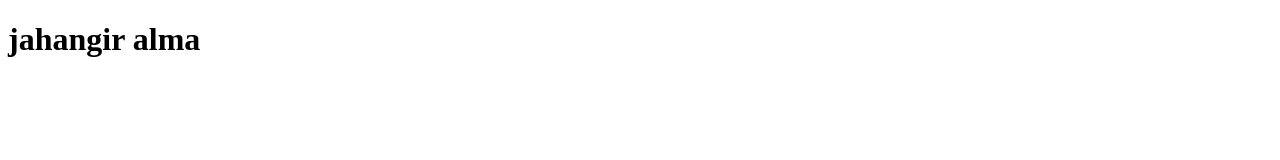
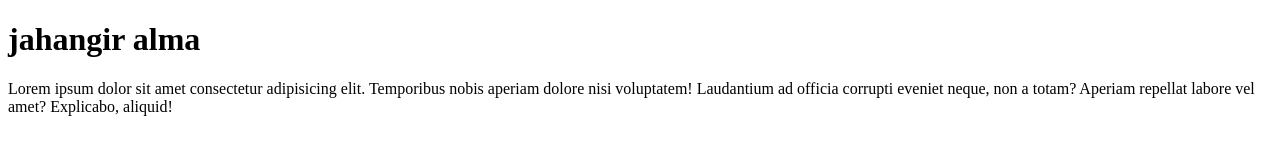
Before and after one commit to Developerjahangir/second-website, a plain HTML site: page index.html in a window 1280 px wide. Drawn offline with Linux system fonts and the light colour scheme.

Commit message:
Update index.html

```diff
--- a/index.html
+++ b/index.html
@@ -8,5 +8,6 @@
 </head>
 <body>
     <h1>jahangir alma</h1>
+    <p>Lorem ipsum dolor sit amet consectetur adipisicing elit. Temporibus nobis aperiam dolore nisi voluptatem! Laudantium ad officia corrupti eveniet neque, non a totam? Aperiam repellat labore vel amet? Explicabo, aliquid!</p>
 </body>
 </html>
```
